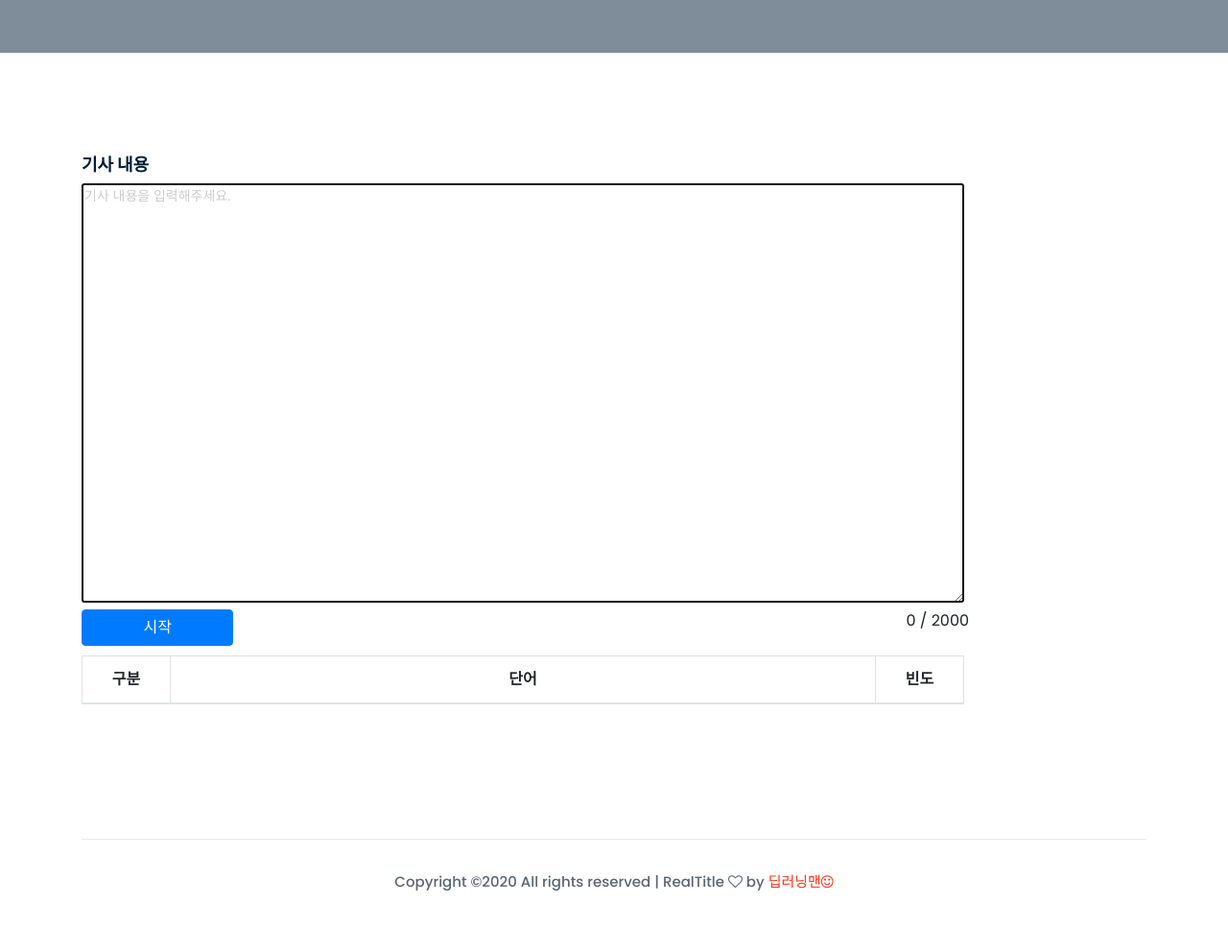
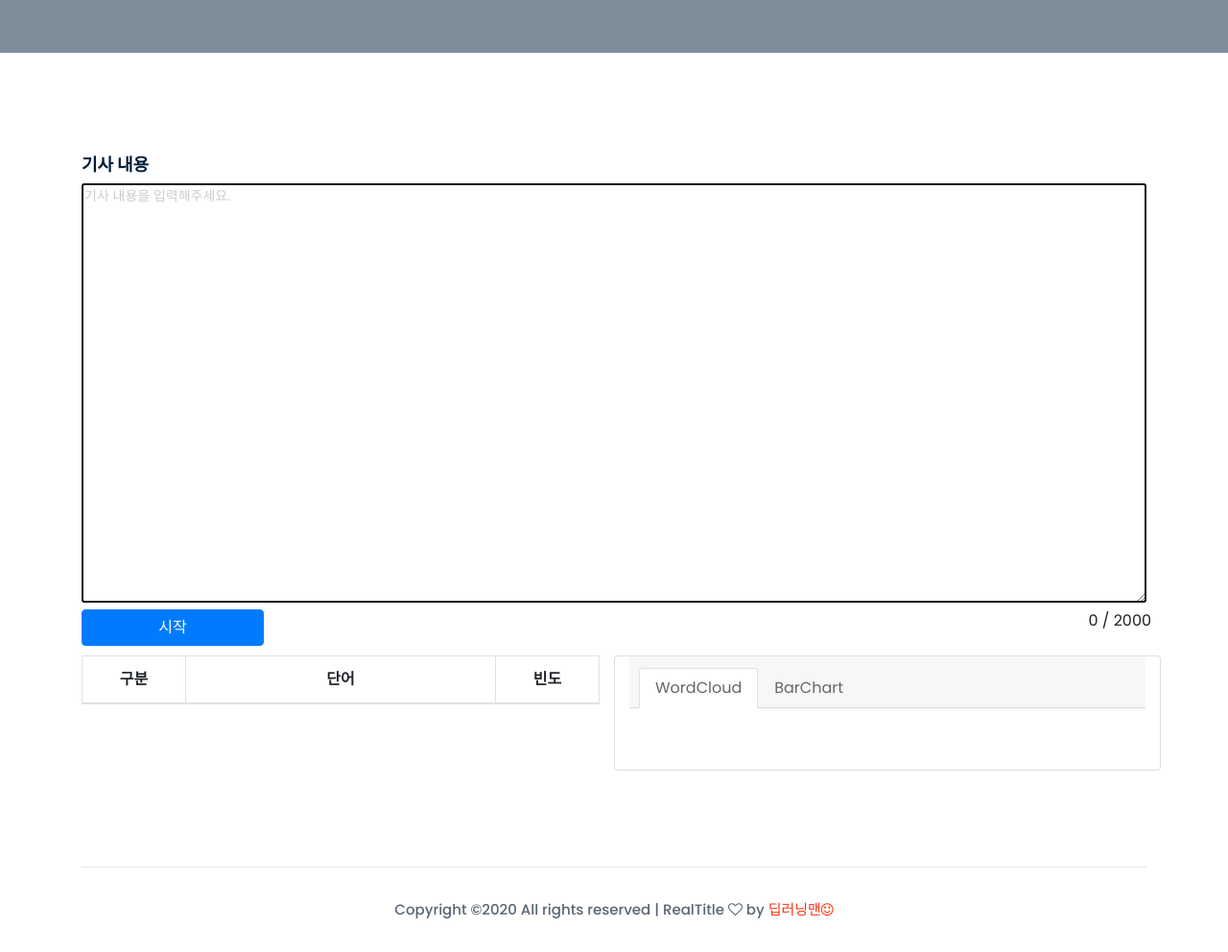
Before and after one commit to devkim0219/RealTitle, a Django app: page /aritcle_keyword_visualization/ in a window 1280 px wide. Shown: the part 226-1218 px from the top of the page at 96% size. Before the commit the page ends 1154 px from the top, so only its background shows below. Run offline with Django 3.2, Linux system fonts and the light colour scheme; lists and menus that the app fills with data are empty; some libraries are stand-ins or nearby versions.

Commit message:
DH_COMMIT02_링크걸기및추가작업

```diff
--- a/RealTitle/templates/aritcle_keyword_visualization.html
+++ b/RealTitle/templates/aritcle_keyword_visualization.html
@@ -19,7 +19,7 @@
 <section class="blog_area single-post-area section-padding">
     <div class="container">
         <div class="row">
-            <div class="col-lg-10 posts-list">
+            <div class="col-lg-12 posts-list">
                 <div class="single-post">
                     <div class="blog_details">
                         <h4><strong>기사 내용</strong></h4>
@@ -29,14 +29,14 @@
                             <input class="send_text_btn col-sm-2 btn btn-primary" type="button" value="시작", style="margin: 0px 15px 10px 15px;"; />
                             <span id="checkTextArea", class="col-sm-2 text-right" style="padding: 0px 10px 0px 5px;">0 / 2000</span>
                         </div>
-                        <div class="raw">
-                            <div>
+                        <div class="row">
+                            <div class="col-lg-6">
                                 <table id="wordcount" class="table table-bordered">
                                     <thead class="text-center">
                                         <tr>
-                                            <th width=10%>구분</th>
-                                            <th width=80%>단어</th>
-                                            <th width=10%>빈도</th>
+                                            <th width=20%>구분</th>
+                                            <th width=60%>단어</th>
+                                            <th width=20%>빈도</th>
                                         </tr>
                                     </thead>
                                     <tbody>
@@ -44,7 +44,27 @@
                                     </tbody>
                                 </table>
                             </div>
-                            <img id="wordCloud" src="" alt="" style="width:600px;">
+
+                            <div class="card text-center col-lg-6">
+                                <div class="card-header">
+                                    <nav>
+                                        <div class="nav nav-tabs card-header-tabs"  id="nav-tab" role="tablist">
+                                            <a class="nav-item nav-link active" id="nav-wordcloud-tab" data-toggle="tab" href="#nav-wordcloud" role="tab" aria-controls="nav-wordcloud" aria-selected="true">WordCloud</a>
+                                            <a class="nav-item nav-link" id="nav-bar-tab" data-toggle="tab" href="#nav-bar" role="tab" aria-controls="nav-bar" aria-selected="false">BarChart</a>
+                                        </div>
+                                    </nav>
+                                </div>
+                                <div class="card-body tab-content" id="nav-tabContent"><!--  https://getbootstrap.com/docs/4.0/components/navs/ -->
+                                  <!-- <h5 class="card-title">Special title treatment</h5> -->
+                                  <!-- <p class="card-text">With supporting text below as a natural lead-in to additional content.</p> -->
+                                  <div class="tab-pane fade show active" id="nav-wordcloud" role="tabpanel" aria-labelledby="nav-wordcloud-tab">
+                                    <img id="wordcloud" src="" alt="" style="width:500px;">
+                                  </div>
+                                  <div class="tab-pane fade" id="nav-bar" role="tabpanel" aria-labelledby="nav-bar-tab">
+                                    <img id="barchart" src="" alt="" style="width:500px;">
+                                  </div>
+                                </div>
+                            </div>
                         </div>
                         <!-- </p> -->
                     </div>
@@ -109,7 +129,7 @@
                             "<tr><td>" + (index + 1) + "</td><td>" + word + "</td><td>" + count + "</td></tr>"
                         )
                     })
-                    $('#wordCloud').attr("src", result['wordcloudURI']);
+                    $('#wordcloud').attr("src", result['wordcloudURI']);
                 },
                 error:function(result){
                     alert('')
--- a/RealTitle/templates/base.html
+++ b/RealTitle/templates/base.html
@@ -66,7 +66,7 @@
                                             <ul class="submenu">
                                                 <li><a href="#">기사 검색 · 분석</a></li>
                                                 <li><a href="#">키워드 추출</a></li>
-                                                <li><a href="#">키워드 시각화</a></li>
+                                                <li><a href="/aritcle_keyword_visualization">키워드 시각화</a></li>
                                             </ul>
                                         </li>
                                     </ul>
```
Also changed, not shown: RealTitle/utils/visualize/wordcloud01.py (+9 -1 lines).
